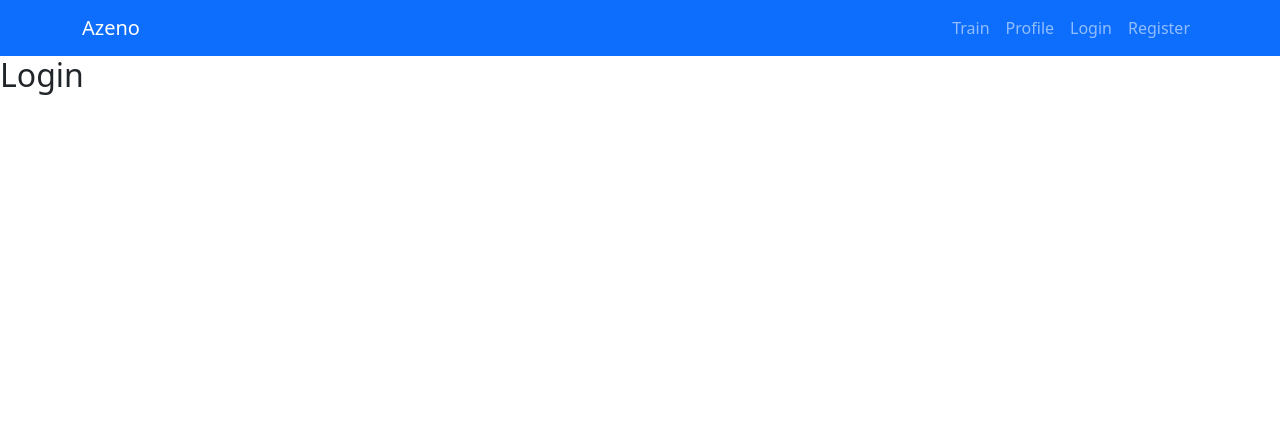
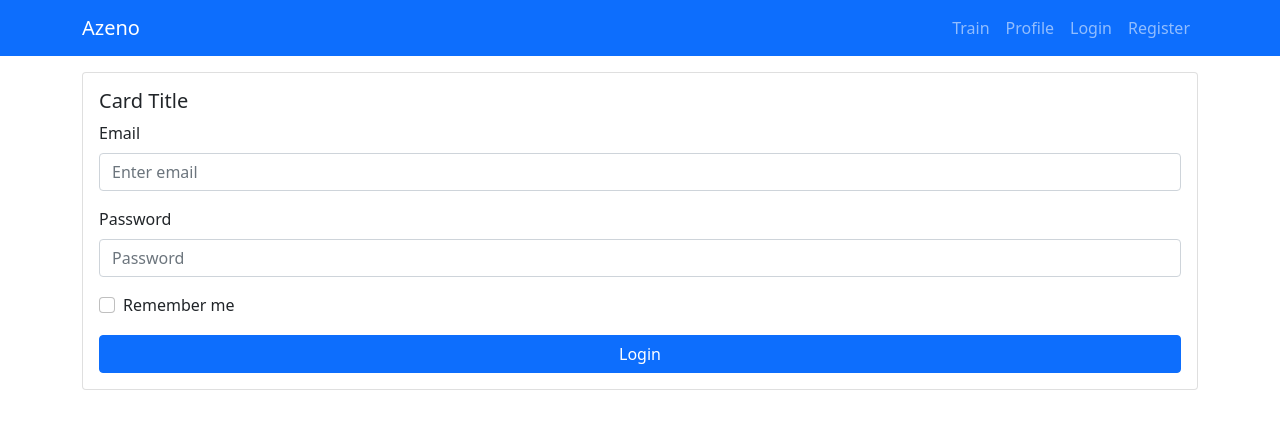
Before and after one commit to lukaszwojcik89/azeno, a React app: page /login in a window 1280 px wide. Shown: the top 426 px of the page. Built offline with nearby package versions, Linux system fonts and the light colour scheme.

Commit message:
login component

```diff
--- a/src/Auth/Login.jsx
+++ b/src/Auth/Login.jsx
@@ -1,10 +1,64 @@
-import React from 'react';
+import React, { useState } from 'react';
+import { Button, Card, Form } from 'react-bootstrap';
 
 function Login() {
+    const [email, setEmail] = useState('');
+    const [password, setPassword] = useState('');
+    const [remember, setRemember] = useState(false);
+
+    function handleEmail(event) {
+        setEmail(event.target.value);
+    }
+
+    function handlePassword(event) {
+        setPassword(event.target.value);
+    }
+
+    function handleRemember(event) {
+        setRemember(event.target.checked);
+    }
+
+    function submitForm(event) {
+        event.preventDefault();
+    }
+
     return (
-        <div>
-            <h2>Login</h2>
-        </div>
+        <Card>
+            <Card.Body>
+                <Card.Title>Card Title</Card.Title>
+                <Form onSubmit={submitForm} className="d-flex flex-column">
+                    <Form.Group className="mb-3" controlId="formBasicEmail">
+                        <Form.Label>Email</Form.Label>
+                        <Form.Control
+                            type="email"
+                            placeholder="Enter email"
+                            value={email}
+                            onChange={handleEmail}
+                        />
+                    </Form.Group>
+                    <Form.Group className="mb-3" controlId="formBasicPassword">
+                        <Form.Label>Password</Form.Label>
+                        <Form.Control
+                            type="password"
+                            placeholder="Password"
+                            value={password}
+                            onChange={handlePassword}
+                        />
+                    </Form.Group>
+                    <Form.Group className="mb-3" controlId="formBasicCheckbox">
+                        <Form.Check
+                            type="checkbox"
+                            label="Remember me"
+                            checked={remember}
+                            onChange={handleRemember}
+                        />
+                    </Form.Group>
+                    <Button variant="primary" className="align-end" type="submit">
+                        Login
+                    </Button>
+                </Form>
+            </Card.Body>
+        </Card>
     );
 }
 
--- a/src/components/App/App.jsx
+++ b/src/components/App/App.jsx
@@ -1,19 +1,22 @@
 import React from 'react';
+import { Col, Container, Row } from 'react-bootstrap';
 import { BrowserRouter, Link, Route, Routes } from 'react-router-dom';
 import Login from '../../Auth/Login';
 import Register from '../../Auth/Register';
-import useCookie from '../../Hooks/useCookie';
 import Header from '../Header/Header';
 import Profile from '../Profile/Profile';
 import Train from '../Train/Train';
 import './App.scss';
 
 function App() {
-    const [cookie, setCookie] = useCookie('token_auth');
+    // const [cookie, setCookie] = useCookie('token_auth');
 
     return (
         <BrowserRouter>
             <Header />
+            <Container>
+                <Row>
+                    <Col>
                         <Routes>
                             <Route path="/" element={<Link to="/profile">Profile</Link>} />
                             <Route path="/profile" element={<Profile />} />
@@ -21,6 +24,9 @@
                             <Route path="/login" element={<Login />} />
                             <Route path="/register" element={<Register />} />
                         </Routes>
+                    </Col>
+                </Row>
+            </Container>
         </BrowserRouter>
     );
 }
--- a/src/components/Header/Header.jsx
+++ b/src/components/Header/Header.jsx
@@ -1,4 +1,3 @@
-/* eslint-disable react/jsx-no-useless-fragment */
 import React from 'react';
 import { Container, Nav, Navbar } from 'react-bootstrap';
 import { Link } from 'react-router-dom';
@@ -8,8 +7,7 @@
 
 function Header() {
     return (
-        <>
-            <Navbar bg="primary" variant="dark">
+        <Navbar bg="primary" variant="dark" className="mb-3">
             <Container>
                 <Navbar.Brand>
                     <Link to="/" className="logo__link">
@@ -24,7 +22,6 @@
                 </Nav>
             </Container>
         </Navbar>
-        </>
     );
 }
 
```
Lines whose indentation alone changed are shown as unchanged.
